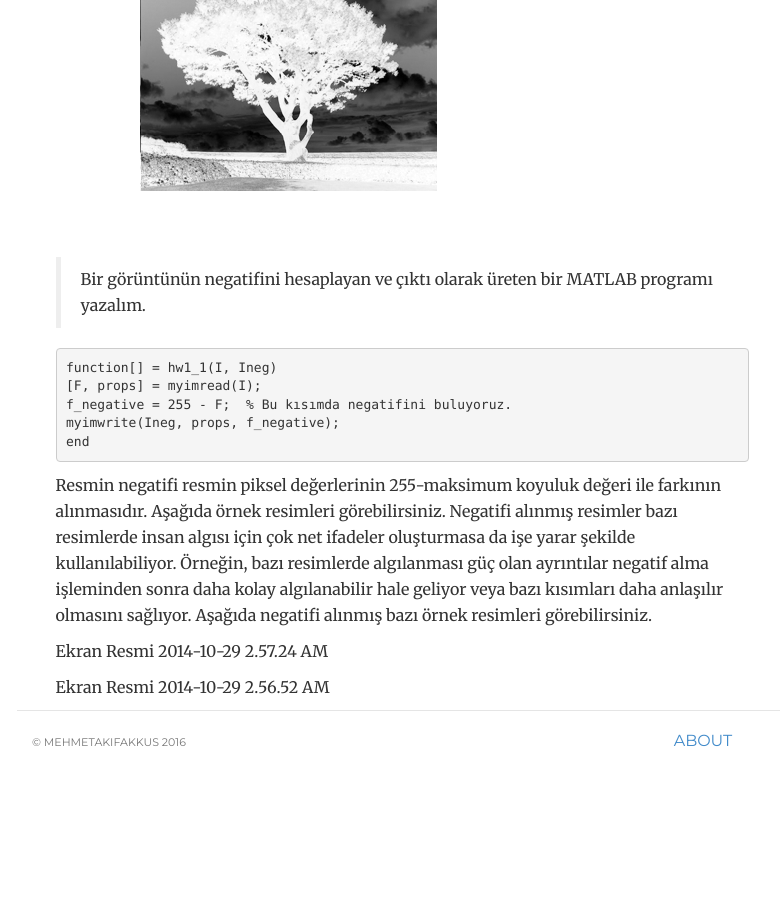
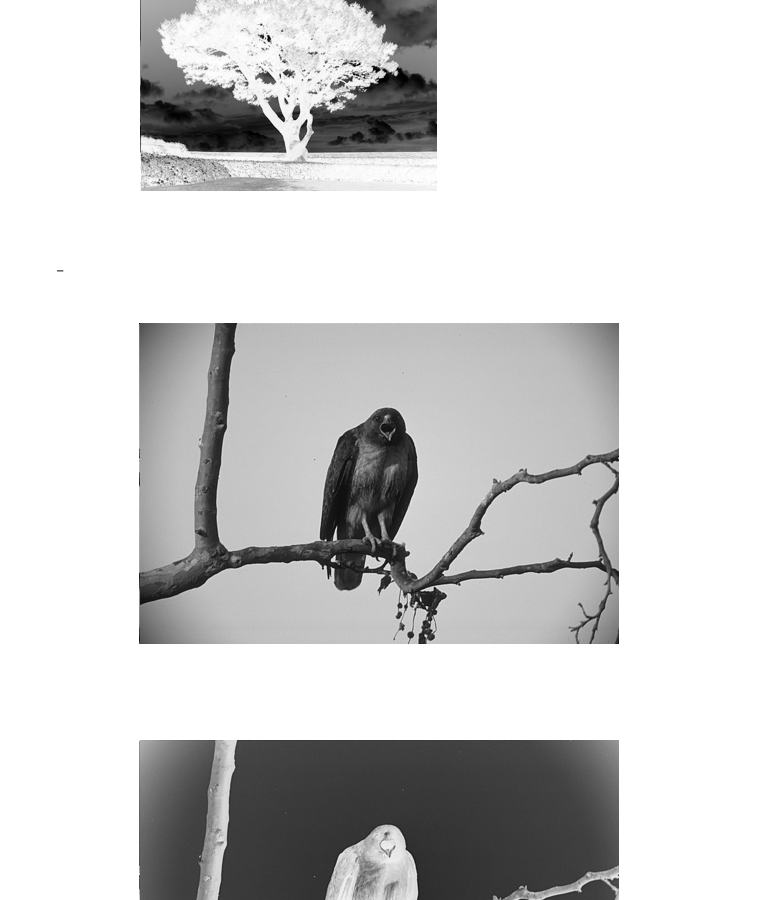
Before and after one commit to mehmetakifakkus/mehmetakifakkus.github.io, a Jekyll site: the page built from _posts/2010-06-05-goruntu-islemeye-giris-bir-resmin-negatif-halini-elde-etmek.md, in a window 1280 px wide and 900 px high, scrolled down 823 px. Shown: the whole window, without its empty margins (238-1018 px from the left). Built offline with Jekyll 4.4.1, drawn with Linux system fonts in a browser that asks for light colours; before the commit the page ends 1626 px from its top, so only the background shows below that.

Commit message:
Yeni resimler

```diff
--- a/_posts/2010-06-05-goruntu-islemeye-giris-bir-resmin-negatif-halini-elde-etmek.md
+++ b/_posts/2010-06-05-goruntu-islemeye-giris-bir-resmin-negatif-halini-elde-etmek.md
@@ -15,6 +15,12 @@
 
 ![negative image](https://github.com/mehmetakifakkus/mehmetakifakkus.github.io/blob/master/img/image_processing_images/negative_images/1_result.png?raw=true)
 
+-
+
+![original image](https://github.com/mehmetakifakkus/mehmetakifakkus.github.io/blob/master/img/image_processing_images/negative_images/2.png?raw=true)
+
+![original image](https://github.com/mehmetakifakkus/mehmetakifakkus.github.io/blob/master/img/image_processing_images/negative_images/2_result.png?raw=true)
+
 
 > Bir görüntünün negatifini hesaplayan ve çıktı olarak üreten bir MATLAB programı yazalım.
 
```
